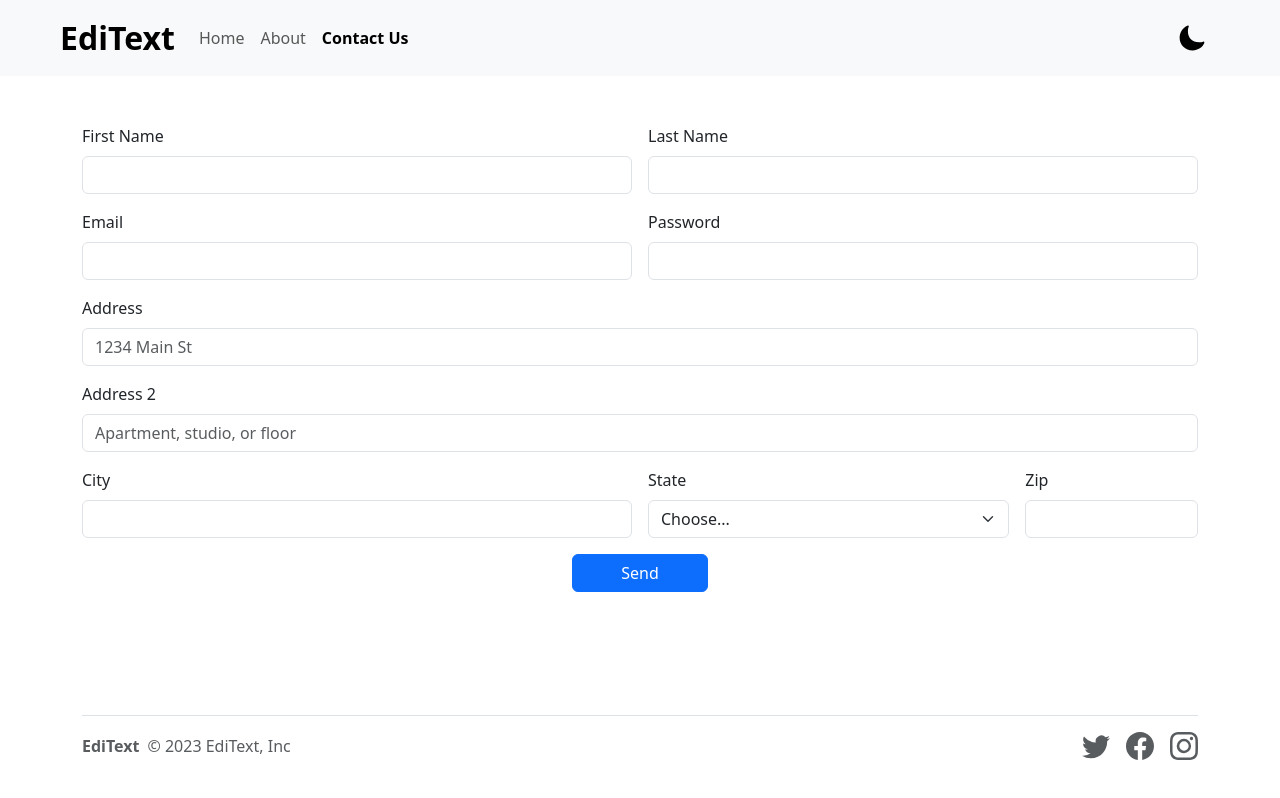
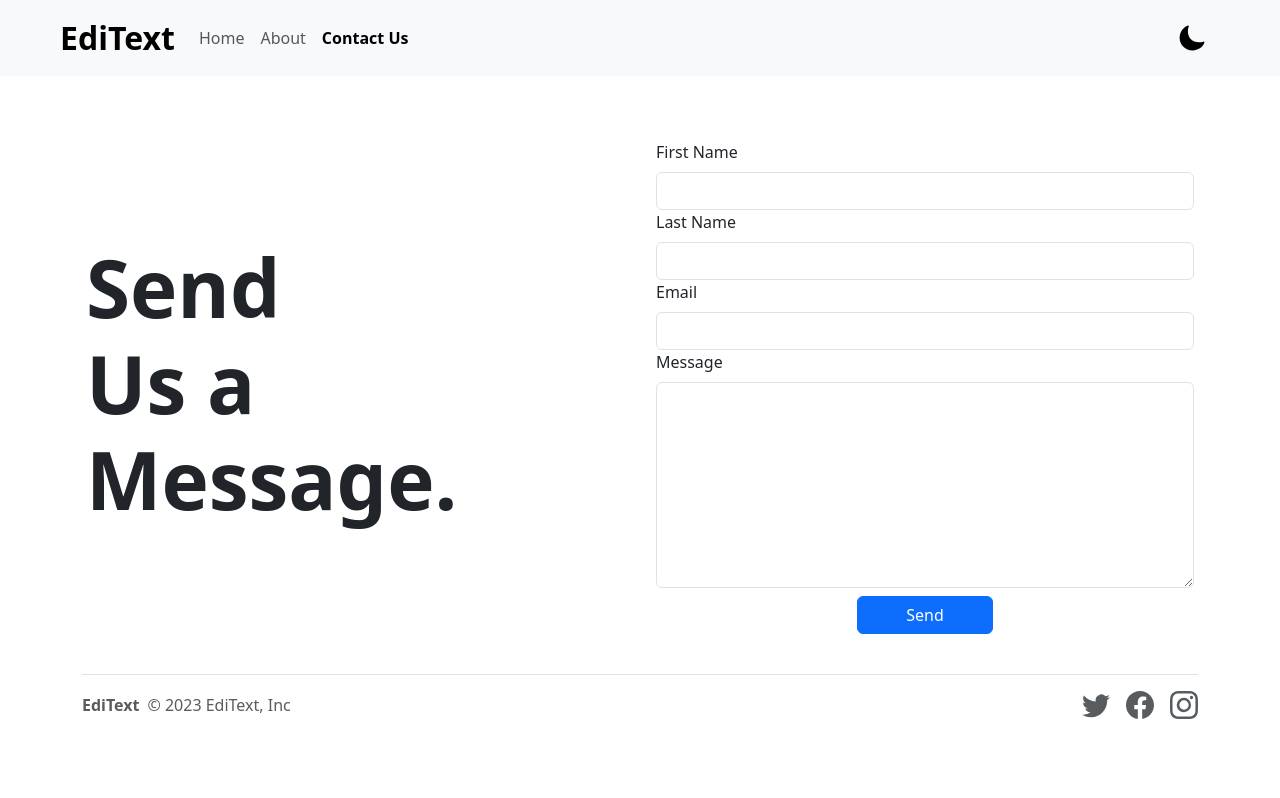
Before and after one commit to JollyBolt/EdiText, a React (Vite) app: page /contact in a window 1280 px wide. Built offline with nearby package versions, Linux system fonts and the light colour scheme.

Commit message:
Revamped Contact Page

```diff
--- a/index.html
+++ b/index.html
@@ -12,5 +12,7 @@
     <script type="module" src="/src/main.jsx"></script>
     <script src="https://cdn.jsdelivr.net/npm/@popperjs/core@2.11.8/dist/umd/popper.min.js" integrity="sha384-I7E8VVD/ismYTF4hNIPjVp/Zjvgyol6VFvRkX/vR+Vc4jQkC+hVqc2pM8ODewa9r" crossorigin="anonymous"></script>
     <script src="https://cdn.jsdelivr.net/npm/bootstrap@5.3.0/dist/js/bootstrap.min.js" integrity="sha384-fbbOQedDUMZZ5KreZpsbe1LCZPVmfTnH7ois6mU1QK+m14rQ1l2bGBq41eYeM/fS" crossorigin="anonymous"></script>
+    <script src="https://smtpjs.com/v3/smtp.js">
+    </script>
   </body>
 </html>
--- a/src/components/Contact.jsx
+++ b/src/components/Contact.jsx
@@ -1,60 +1,65 @@
-import React from 'react'
+import React, { useState } from 'react'
+
 
 function Contact() {
+    const [formState, setFormState] = useState({})
+
+    const handleChange = (e) =>{
+        setFormState({...formState,[e.target.name]:e.target.value})
+    }
+    const submitHandler = (e) => {
+        e.preventDefault()
+        // console.log(formState)
+        Email.send({
+            SecureToken : "3b782a7d-b44c-4b8e-89a7-a472f5a0692b",
+            To : 'fguy256@gmail.com',
+            From : 'fguy256@gmail.com',
+            Subject : "This is the subject",
+            Body : formState.message
+        }).then(
+          message => alert(message)
+        );
+        Email.send({
+            SecureToken : "3b782a7d-b44c-4b8e-89a7-a472f5a0692b",
+            To : formState.email,
+            From : 'fguy256@gmail.com',
+            Subject : "Regarding Your Query",
+            Body : "We have recieved your query and you will be contacted soon."
+        }).then(
+
+        );
+
+    }
     return (
         <div className='container mt-5'>
-            <form className="row g-3">
-                <div className="col-md-6">
+            <div className='row'>
+                <div className='col-lg-6 col-sm-12 p-3 d-flex align-items-center'>
+                    <h1 className="display-1 fw-bolder ">Send<br/>Us a<br/>Message.</h1>
+                </div>
+                <div className='col-lg-6 col-sm-12 p-3'>
+                    <form className="" onSubmit={submitHandler}>
+                        <div className="">
                             <label htmlFor="inputEmail4" className="form-label">First Name</label>
-                    <input type="text" className="form-control" id="fistName" />
+                            <input type="text" name='firstName' className="form-control" id="fistName" value={formState.firstName} onChange={handleChange} />
                         </div>
-                <div className="col-md-6">
+                        <div className="">
                             <label htmlFor="lastName" className="form-label">Last Name</label>
-                    <input type="text" className="form-control" id="lastName" />
+                            <input type="text" name='lastName' className="form-control" id="lastName" value={formState.lastName} onChange={handleChange} />
                         </div>
-                <div className="col-md-6">
-                    <label htmlFor="inputEmail4" className="form-label">Email</label>
-                    <input type="email" className="form-control" id="inputEmail4" />
+                        <div className="">
+                            <label htmlFor="inputEmail" className="form-label">Email</label>
+                            <input type="email" name='email' className="form-control" id="inputEmail" value={formState.email} onChange={handleChange} />
                         </div>
-                <div className="col-md-6">
-                    <label htmlFor="inputPassword4" className="form-label">Password</label>
-                    <input type="password" className="form-control" id="inputPassword4" />
+                        <div className="">
+                            <label htmlFor="inputMessage" className="form-label">Message</label>
+                            <textarea className="form-control" name='message' id="inputMessage" rows="8" value={formState.message} onChange={handleChange}></textarea>
                         </div>
-                <div className="col-12">
-                    <label htmlFor="inputAddress" className="form-label">Address</label>
-                    <input type="text" className="form-control" id="inputAddress" placeholder="1234 Main St" />
-                </div>
-                <div className="col-12">
-                    <label htmlFor="inputAddress2" className="form-label">Address 2</label>
-                    <input type="text" className="form-control" id="inputAddress2" placeholder="Apartment, studio, or floor" />
-                </div>
-                <div className="col-md-6">
-                    <label htmlFor="inputCity" className="form-label">City</label>
-                    <input type="text" className="form-control" id="inputCity" />
-                </div>
-                <div className="col-md-4">
-                    <label htmlFor="inputState" className="form-label">State</label>
-                    <select id="inputState" className="form-select">
-                        <option selected>Choose...</option>
-                        <option>...</option>
-                    </select>
-                </div>
-                <div className="col-md-2">
-                    <label htmlFor="inputZip" className="form-label">Zip</label>
-                    <input type="text" className="form-control" id="inputZip" />
-                </div>
-                {/* <div className="col-12">
-                    <div className="form-check">
-                        <input className="form-check-input" type="checkbox" id="gridCheck" />
-                        <label className="form-check-label" htmlFor="gridCheck">
-                            Check me out
-                        </label>
-                    </div>
-                </div> */}
-                <div className="col-12 text-center">
+                        <div className=" text-center mt-2">
                             <button type="submit" className="btn btn-primary px-5">Send</button>
                         </div>
                     </form>
+                </div>
+            </div>
         </div>
     )
 }
--- a/src/components/Footer.jsx
+++ b/src/components/Footer.jsx
@@ -2,7 +2,7 @@ import React from 'react'
 
 export default function Footer() {
     return (
-        <div className="container fixed-bottom">
+        <div className="container ">
             <footer className="d-flex flex-wrap justify-content-between align-items-center py-3 my-4 border-top">
                 <div className="col-md-4 d-flex align-items-center">
                     <a href="/" className="mb-3 me-2 mb-md-0 text-body-secondary text-decoration-none lh-1 fw-bold">
```
Lines whose indentation alone changed are shown as unchanged.
